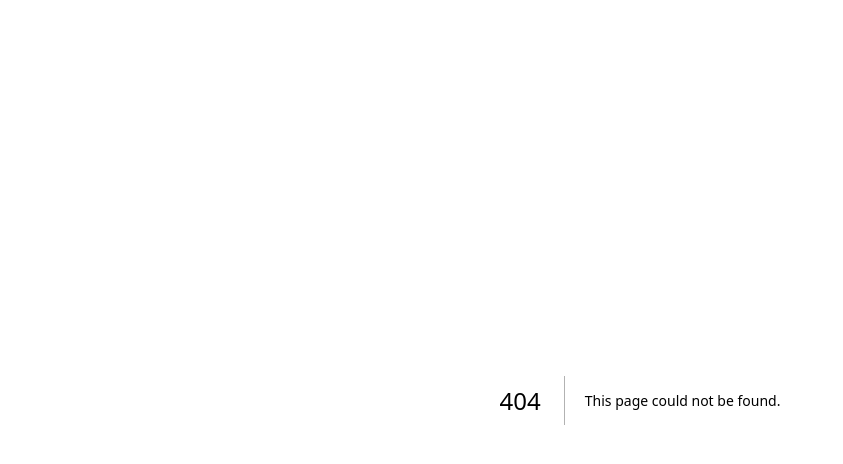
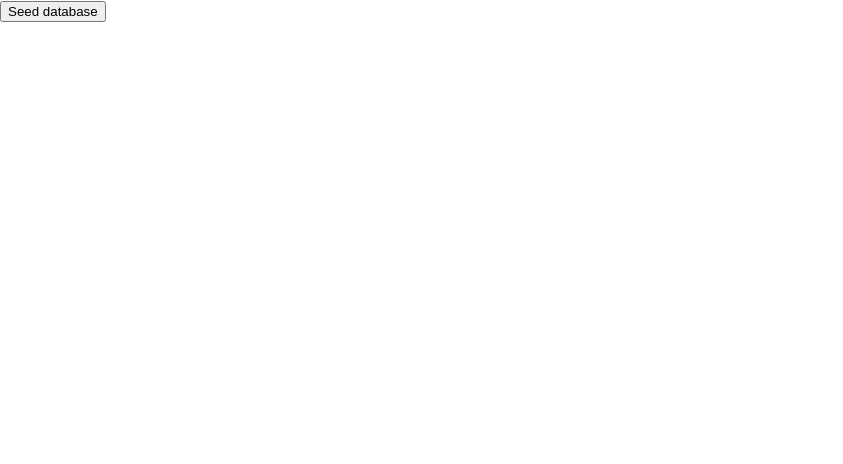
Before and after one commit to andreadonoso/KiddoQuiz, a Next.js app: page /admin in a window 1280 px wide. Before the commit this address had no page. Shown: the top 464 px of the page, without its empty margins (0-843 px from the left). Built offline with nearby package versions, Linux system fonts and the light colour scheme.

Commit message:
add AdminPage

```diff
--- /dev/null
+++ b/src/app/admin/AdminPage.js
@@ -0,0 +1,11 @@
+'use client'
+
+import { seedDatabase } from "@/utils/pocketbase.seed";
+
+const AdminPage = () => {
+	return <div>
+    <button onClick={seedDatabase}>Seed database</button>
+  </div>;
+};
+
+export default AdminPage;
--- /dev/null
+++ b/src/app/admin/page.js
@@ -0,0 +1,7 @@
+import AdminPage from "./AdminPage";
+
+export default async function Admin() {
+  return (
+    <AdminPage />
+  );
+}
```
